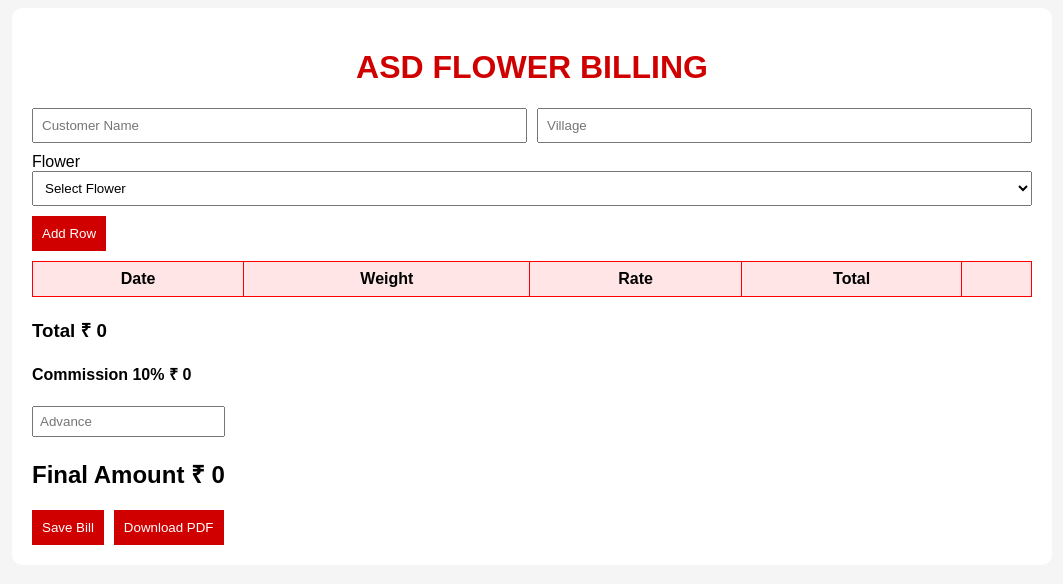
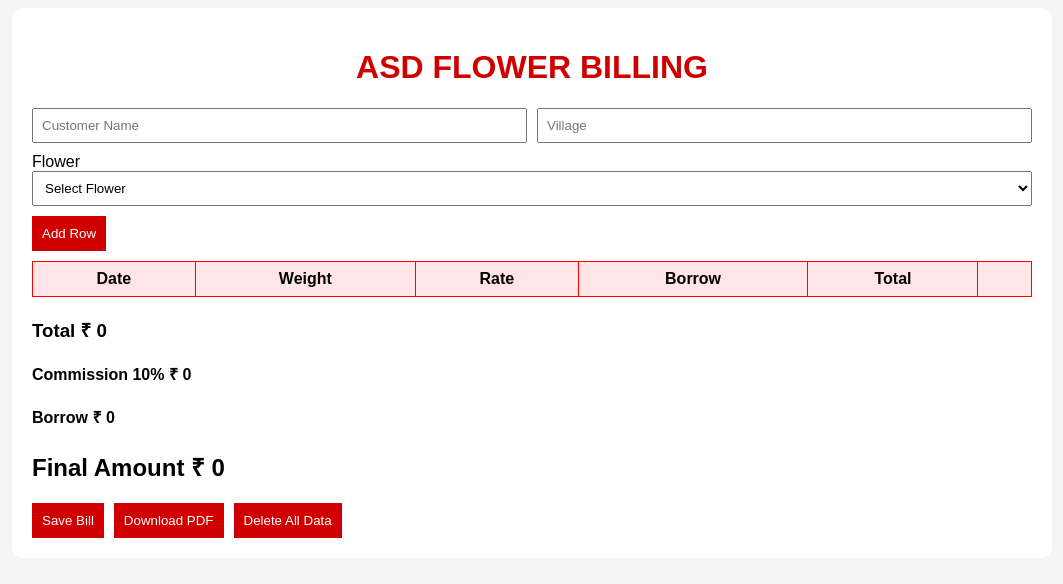
Before and after one commit to ezhilbtech/asdflowers_frontend, a React (Vite) app: page / in a window 1280 px wide. Shown: the top 584 px of the page, without its empty margins (108-1171 px from the left). Built offline with nearby package versions, Linux system fonts and the light colour scheme.

Commit message:
Update App.jsx

```diff
--- a/src/App.jsx
+++ b/src/App.jsx
@@ -7,7 +7,7 @@ const flowers = [
   "காகட்டான் - Kakattan",
   "சாமந்தி - Samanthi",
   "கோழிகொண்டை - Kozhikondai",
-  "கேந்தி - kaenthi",
+  "கேந்தி - Kaenthi",
   "முல்லை - Mullai",
   "கனகாம்பரம் - Kanakambaram",
   "ஜாதி - Jathi",
@@ -22,20 +22,23 @@ const [rows,setRows]=useState([]);
 
 const [form,setForm]=useState({
 userName:"",
-villageName:"",
-advance:0
+villageName:""
 })
 
 const [billId,setBillId]=useState(null)
+
+/* ADD ROW */
 
 const addRow=()=>{
 
 setRows([
 ...rows,
-{date:"",quantity:0,rate:0,total:0}
+{date:"",quantity:0,rate:0,borrow:0,total:0}
 ])
 
 }
+
+/* DELETE ROW */
 
 const deleteRow=(index)=>{
 
@@ -47,28 +50,42 @@ setRows(updated)
 
 }
 
+/* UPDATE ROW */
+
 const updateRow=(i,key,val)=>{
 
 const updated=[...rows]
 
 updated[i][key]=val
 
-updated[i].total=
-updated[i].quantity*
-updated[i].rate
+const qty=updated[i].quantity || 0
+const rate=updated[i].rate || 0
+
+updated[i].total = qty * rate
 
 setRows(updated)
 
 }
 
-const total=rows.reduce((s,r)=>s+r.total,0)
+/* TOTAL */
 
-const commission=total*0.10
+const total = rows.reduce((sum,row)=>sum + row.total ,0)
 
-const finalAmount=
-total-commission-form.advance
+/* BORROW TOTAL */
 
-const saveBill=async()=>{
+const borrowTotal = rows.reduce((sum,row)=>sum + (row.borrow || 0) ,0)
+
+/* COMMISSION */
+
+const commission = total * 0.10
+
+/* FINAL AMOUNT */
+
+const finalAmount = total - commission - borrowTotal
+
+/* SAVE BILL */
+
+const saveBill = async()=>{
 
 const payload={
 ...form,
@@ -76,7 +93,7 @@ flowerName:flower,
 items:rows
 }
 
-const res=await axios.post(
+const res = await axios.post(
 "https://asdflowers.onrender.com/api/bills",
 payload
 )
@@ -86,6 +103,8 @@ setBillId(res.data.id)
 alert("Bill Saved")
 
 }
+
+/* DOWNLOAD PDF */
 
 const downloadPDF=()=>{
 
@@ -97,6 +116,21 @@ return
 window.open(
 `https://asdflowers.onrender.com/api/bills/pdf/${billId}`
 )
+
+}
+
+/* DELETE ALL DATA */
+
+const deleteAll = async()=>{
+
+await axios.delete(
+"https://asdflowers.onrender.com/api/bills/deleteAll"
+)
+
+alert("All Data Deleted")
+
+setRows([])
+setBillId(null)
 
 }
 
@@ -130,9 +164,7 @@ villageName:e.target.value
 
 <label>Flower</label>
 
-<select
-onChange={e=>setFlower(e.target.value)}
->
+<select onChange={e=>setFlower(e.target.value)}>
 
 <option>Select Flower</option>
 
@@ -157,6 +189,7 @@ Add Row
 <th>Date</th>
 <th>Weight</th>
 <th>Rate</th>
+<th>Borrow</th>
 <th>Total</th>
 <th></th>
 </tr>
@@ -189,6 +222,14 @@ onChange={e=>updateRow(i,"rate",Number(e.target.value))}
  />
 </td>
 
+<td>
+<input
+type="number"
+placeholder="Borrow"
+onChange={e=>updateRow(i,"borrow",Number(e.target.value))}
+ />
+</td>
+
 <td>{r.total}</td>
 
 <td>
@@ -216,14 +257,7 @@ Delete
 
 <h4>Commission 10% ₹ {commission}</h4>
 
-<input
-type="number"
-placeholder="Advance"
-onChange={e=>setForm({
-...form,
-advance:Number(e.target.value)
-})}
-/>
+<h4>Borrow ₹ {borrowTotal}</h4>
 
 <h2>Final Amount ₹ {finalAmount}</h2>
 
@@ -239,6 +273,10 @@ Save Bill
 Download PDF
 </button>
 
+<button onClick={deleteAll}>
+Delete All Data
+</button>
+
 </div>
 
 </div>
```
